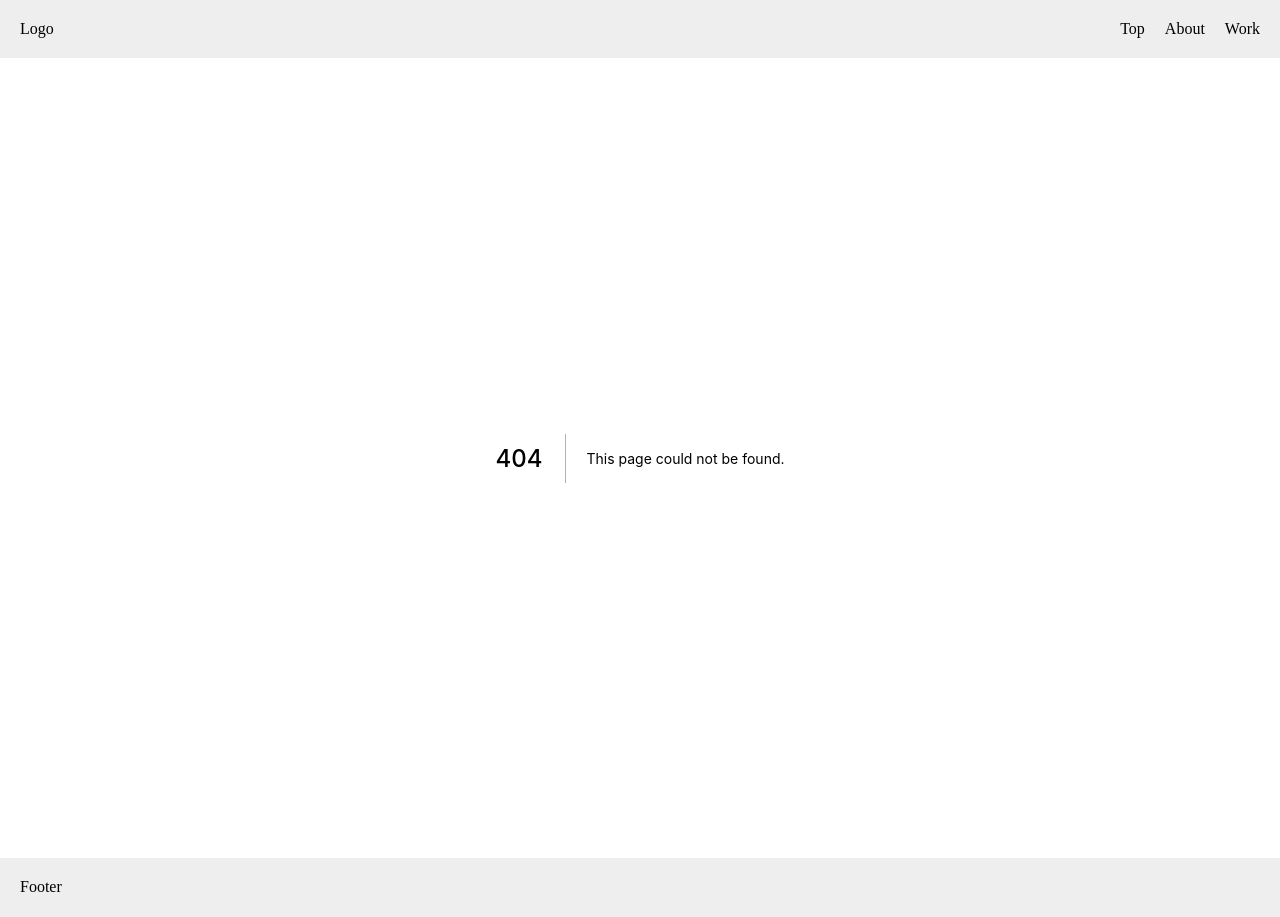
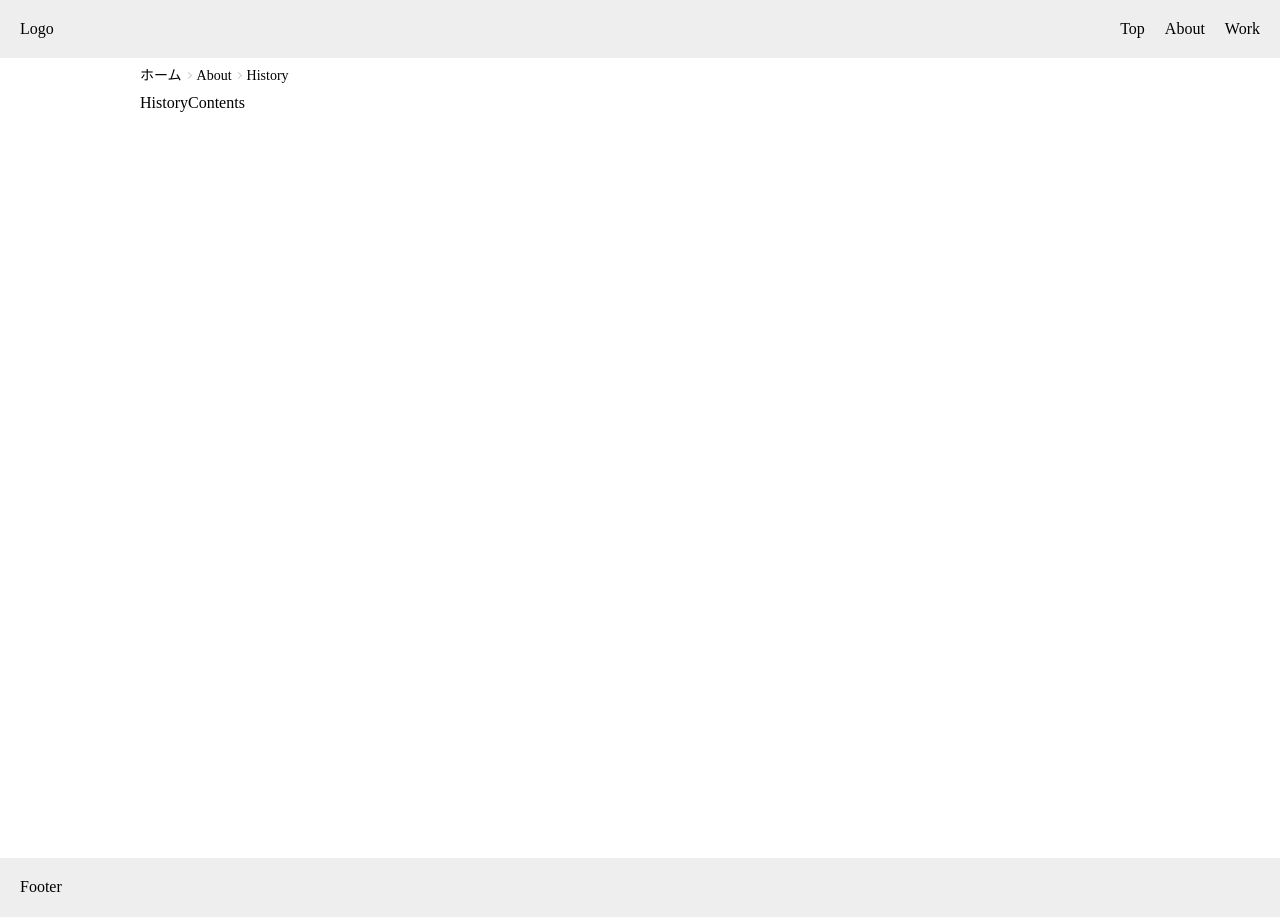
Before and after one commit to deguchi37458/next-app, a Next.js app: page /about/history in a window 1280 px wide. Before the commit this address had no page. Built offline with nearby package versions, Linux system fonts and the light colour scheme.

Commit message:
create History

```diff
--- /dev/null
+++ b/components/About/History/index.tsx
@@ -0,0 +1,24 @@
+import BreadCrumb from '@/components/Common/BreadCrumb'
+
+export default function History(): JSX.Element {
+  return (
+    <>
+      <BreadCrumb
+        lists={[
+          {
+            name: "ホーム",
+            path: "/",
+          },
+          {
+            name: "About",
+            path: "/about",
+          },
+          {
+            name: "History",
+          },
+        ]}
+      />
+      <h1>HistoryContents</h1>
+    </>
+  )
+}
--- /dev/null
+++ b/pages/about/history/index.tsx
@@ -0,0 +1,17 @@
+import Meta from '@/components/Common/Meta/'
+import Container from '@/components/Common/Container/'
+import HistoryComponents from '@/components/About/History'
+
+export default function History(): JSX.Element {
+  return (
+    <>
+      <Container>
+        <Meta
+          pageTitle = "History"
+          pageDesc = "Historyページ"
+        />
+        <HistoryComponents />
+      </Container>
+    </>
+  )
+}
```
